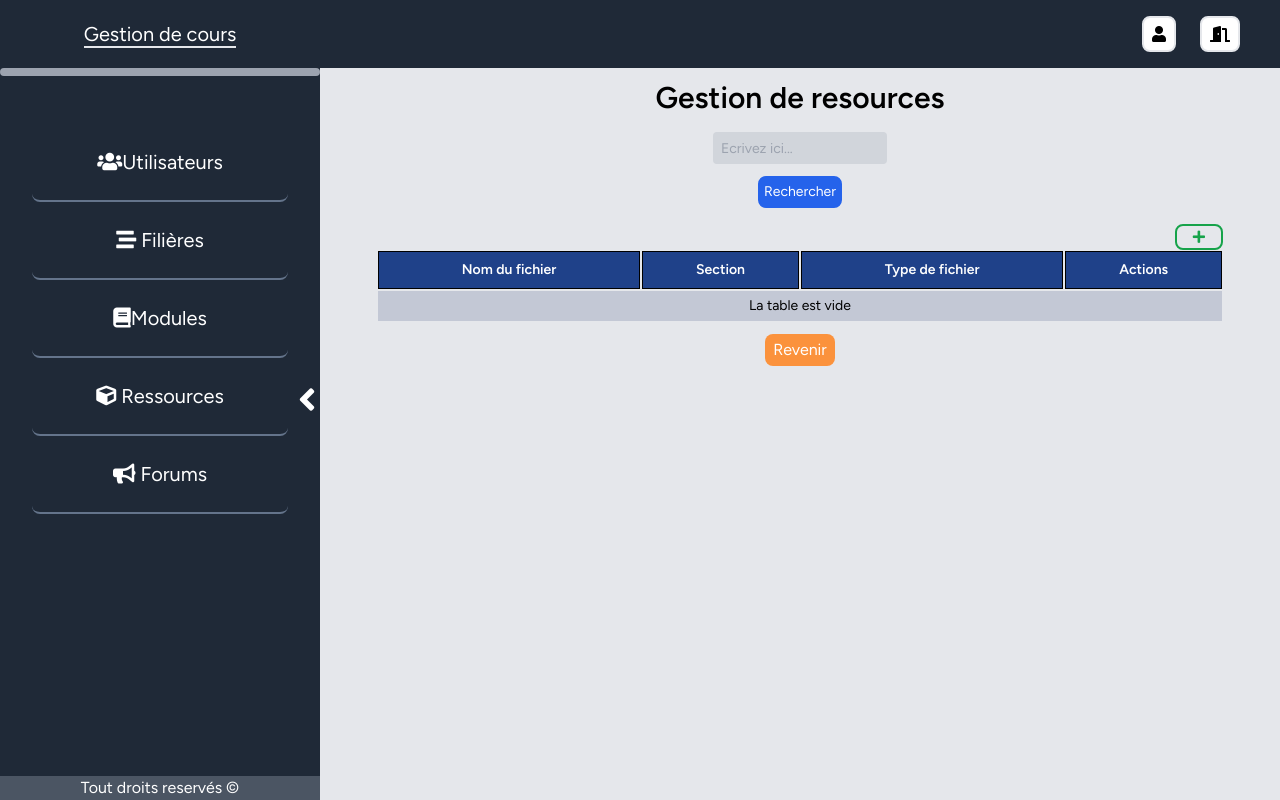
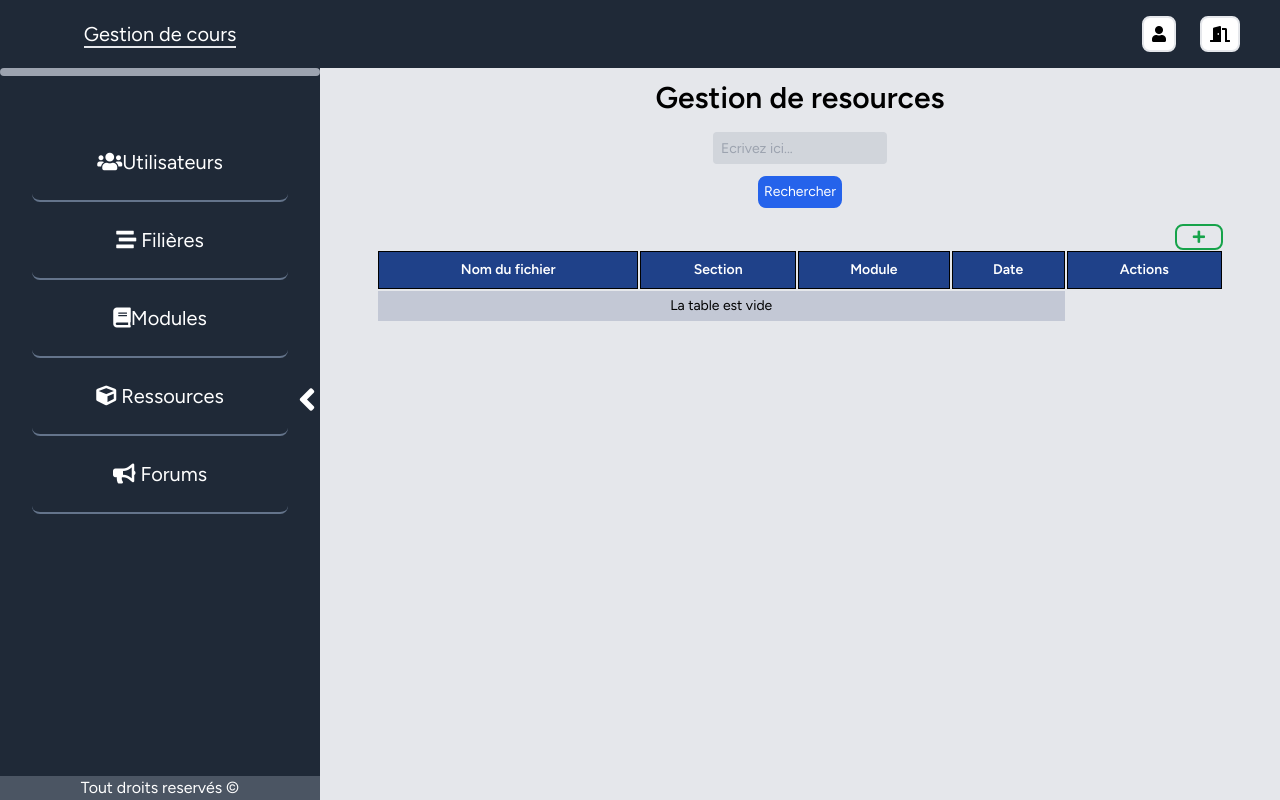
Before and after one commit to medism14/gestion_cours, a Laravel app: template resources/views/authed/resources.blade.php in a window 1280 px wide. Run offline with Laravel 10, Linux system fonts and the light colour scheme; the template is opened without the code that fills it, so the values that code supplies are empty; some libraries are stand-ins or nearby versions.

Commit message:
Quatrieme commit

```diff
--- a/app/Http/Controllers/ForumController.php
+++ b/app/Http/Controllers/ForumController.php
@@ -76,7 +76,7 @@
             }
         }
 
-        if (!$trouver) {
+        if (auth()->user()->role != 0 && !$trouver) {
             return redirect()->back()->with([
                 'error' => 'Vous ne pouvez pas accéder à cette partie'
             ]);
--- a/app/Http/Controllers/ResourceController.php
+++ b/app/Http/Controllers/ResourceController.php
@@ -166,7 +166,7 @@
             'addSection' => 'required',
             'addModule' => 'required',
         ], [
-            'addDescription.required' => 'Le prenom est requis.',
+            'addDescription.required' => 'La description est requise.',
             'addSection.required' => "La section est requise.",
             'addModule.required' => "Le module est requis"
         ]);
--- a/app/Http/Middleware/FirstConnectionMiddleware.php
+++ b/app/Http/Middleware/FirstConnectionMiddleware.php
@@ -16,7 +16,7 @@
      */
     public function handle(Request $request, Closure $next): Response
     {
-        if (auth()->user()->role != 0 && auth()->user()->first_connection == 1 && Route::currentRouteName() != 'first_connection') {
+        if (auth()->user()->first_connection == 1 && Route::currentRouteName() != 'first_connection') {
             return redirect()->route('first_connection');
         } else {
             return $next($request);
--- a/resources/views/authed/resources.blade.php
+++ b/resources/views/authed/resources.blade.php
@@ -57,24 +57,30 @@
                     <th class="hidden" id="informations"><div>Informations</div></th>
                     <th id="nomFichier"><div>Nom du fichier</div></th>
                     <th id="section"><div>Section</div></th>
-                    <th id="typeFichier"><div>Type de fichier</div></th>
+                    <th id="module"><div>Module</div></th>
+                    <th id="date"><div>Date</div></th>
                     <th id="actions"><div>Actions</div></th>
                 </tr>
             </thead>
             <tbody>
                 @foreach ($resources as $resource)
+                    <?php
+
+                    ?>
                     <tr>
                         <td class="informations w-full hidden">
                             <div class="flex justify-center items-start flex-col tdDivs">
                                 <span class="font-bold">Nom: {{ $resource->file->filename }}</span>
                                 <span>Section: {{ $resource->section }}</span>
                                 <span>Prof: {{ $resource->module->user->first_name }} {{ $resource->module->user->last_name }}</span>
-                                <span>Type: {{ $resource->file->filetype }}</span>
+                                <span>Module: {{ $resource->module->name }}</span>
+                                <span>Date: {{ $resource->created_at }}</span>
                             </div>
                         </td>
                         <td class="nomFichier"><div class="flex justify-center items-center tdDivs">{{ $resource->file->filename }}</div></td>
                         <td class="section"><div class="flex justify-center items-center tdDivs">{{ $resource->section }}</div></td>
-                        <td class="typeFichier"><div class="flex justify-center items-center tdDivs">{{ $resource->file->filetype }}</div></td>
+                        <td class="module"><div class="flex justify-center items-center tdDivs">{{ $resource->module->name }}</div></td>
+                        <td class="date"><div class="flex justify-center items-center tdDivs">{{ $resource->created_at }}</div></td>
                         <td class="actions">
                             <div class="flex justify-center items-center tdDivs">
                                 <form method="post" action="{{ route('resources.download', ['id' => $resource->id]) }}" class="m-0 p-0">
@@ -177,6 +183,7 @@
                             <option value="td">TD</option>
                             <option value="tp">TP</option>
                             <option value="cours">COURS</option>
+                            <option value="annales">Annales</option>
                         </select>
                     </div>
                 </div>
@@ -258,7 +265,7 @@
                 <div class="md:flex w-full md:space-x-2">
                     <div class="w-none md:w-1/5"></div>
                     <div class="w-full md:w-3/5 p-2 flex justify-center flex-col items-center overflow-hidden">
-                        <label for="viewDescription">Date de mise en ligne: </label>
+                        <label for="viewDescription">Description: </label>
                         <textarea name="viewDescription" id="viewDescription" cols="30" rows="10" class="m-2 shadow-md w-full border-none rounded-lg px-2 py-1 focus:outline-none focus:ring-2 focus:border-transparent"></textarea>
                     </div>
                     <div class="w-none md:w-1/5"></div>
@@ -302,6 +309,7 @@
                             <option value="td" class="sectionLists">TD</option>
                             <option value="tp" class="sectionLists">TP</option>
                             <option value="cours" class="sectionLists">COURS</option>
+                            <option value="annales" class="sectionLists">Annales</option>
                         </select>
                     </div>
                 </div>
@@ -600,13 +608,15 @@
         const informations = document.getElementById('informations');
         const nomFichier = document.getElementById('nomFichier');
         const section = document.getElementById('section');
-        const typeFichier = document.getElementById('typeFichier');
+        const modules = document.getElementById('module');
+        const date = document.getElementById('date');
 
         //Les Class
         const c_informations = Array.from(document.getElementsByClassName('informations'));
         const c_nomFichier =  Array.from(document.getElementsByClassName('nomFichier'));
         const c_section =  Array.from(document.getElementsByClassName('section'));
-        const c_typeFichier =  Array.from(document.getElementsByClassName('typeFichier'));
+        const c_module =  Array.from(document.getElementsByClassName('module'));
+        const c_date =  Array.from(document.getElementsByClassName('date'));
 
         const changeTaille = document.getElementById('changeTaille');
         var height;
@@ -624,7 +634,8 @@
 
             nomFichier.classList.add('hidden');
             section.classList.add('hidden');
-            typeFichier.classList.add('hidden');
+            modules.classList.add('hidden');
+            date.classList.add('hidden');
 
             c_nomFichier.forEach((nomFichier) => {
                 nomFichier.classList.add('hidden');
@@ -634,8 +645,12 @@
                 section.classList.add('hidden');
             });
 
-            c_typeFichier.forEach((typeFichier) => {
-                typeFichier.classList.add('hidden');
+            c_module.forEach((m) => {
+                m.classList.add('hidden');
+            });
+
+            c_date.forEach((date) => {
+                date.classList.add('hidden');
             });
 
             if (changeTaille) {
@@ -654,7 +669,8 @@
 
             nomFichier.classList.remove('hidden');
             section.classList.remove('hidden');
-            typeFichier.classList.remove('hidden');
+            modules.classList.remove('hidden');
+            date.classList.remove('hidden');
 
             c_nomFichier.forEach((nomFichier) => {
                 nomFichier.classList.remove('hidden');
@@ -665,8 +681,12 @@
                 section.classList.remove('hidden');
             });
 
-            c_typeFichier.forEach((typeFichier) => {
-                typeFichier.classList.remove('hidden');
+            c_module.forEach((m) => {
+                m.classList.remove('hidden');
+            });
+
+            c_date.forEach((date) => {
+                date.classList.remove('hidden');
             });
 
             if (changeTaille) {
--- a/resources/views/authed/users.blade.php
+++ b/resources/views/authed/users.blade.php
@@ -47,9 +47,9 @@
     <!-- Tableau -->
     <div id="table-div" class="block w-full">
         <div class="mx-auto w-full max-w-full md:w-[90%] flex justify-end">
-            <button id="openModalAdd" class="border-2 text-green-600 border-green-600 transition-all text-[0.7rem] lg:text-sm duration-300 ease-in-out hover:bg-green-600 hover:text-white p-1 rounded-lg font-bold px-4"><i class="fas fa-plus"></i></button>
+            <button id="openModalAdd" class="border-2 text-green-600 border-green-600 transition-all text-[0.65rem] lg:text-sm duration-300 ease-in-out hover:bg-green-600 hover:text-white p-1 rounded-lg font-bold px-4"><i class="fas fa-plus"></i></button>
         </div>
-        <table id="tableUser" class="mx-auto p-2 w-full md:w-[90%] whitespace-nowrap text-[0.7rem] lg:text-sm">
+        <table id="tableUser" class="mx-auto p-2 w-full md:w-[90%] whitespace-nowrap text-[0.65rem] lg:text-sm">
             <thead>
                 <tr>
                     <th class="hidden" id="informations"><div>Informations</div></th>
```
